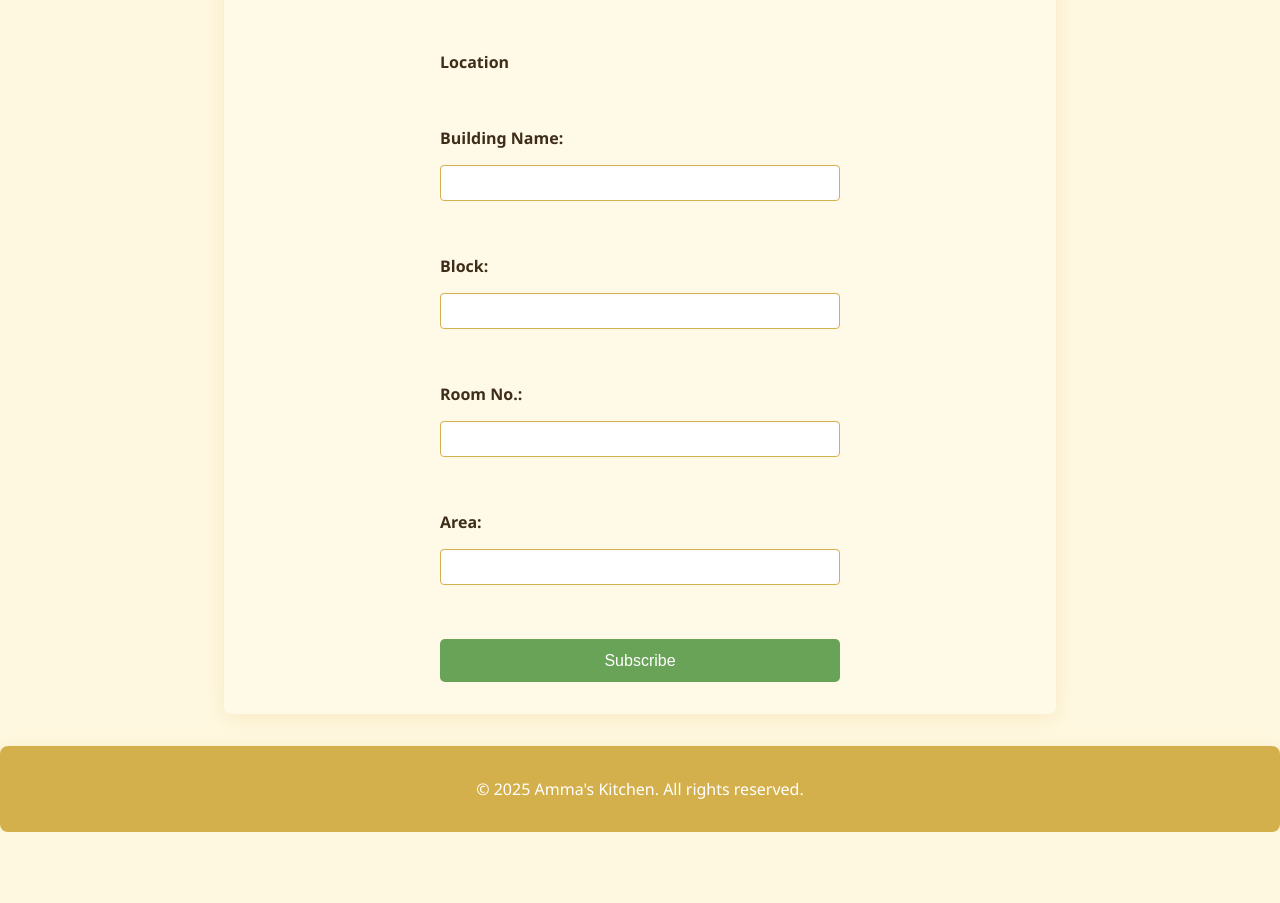
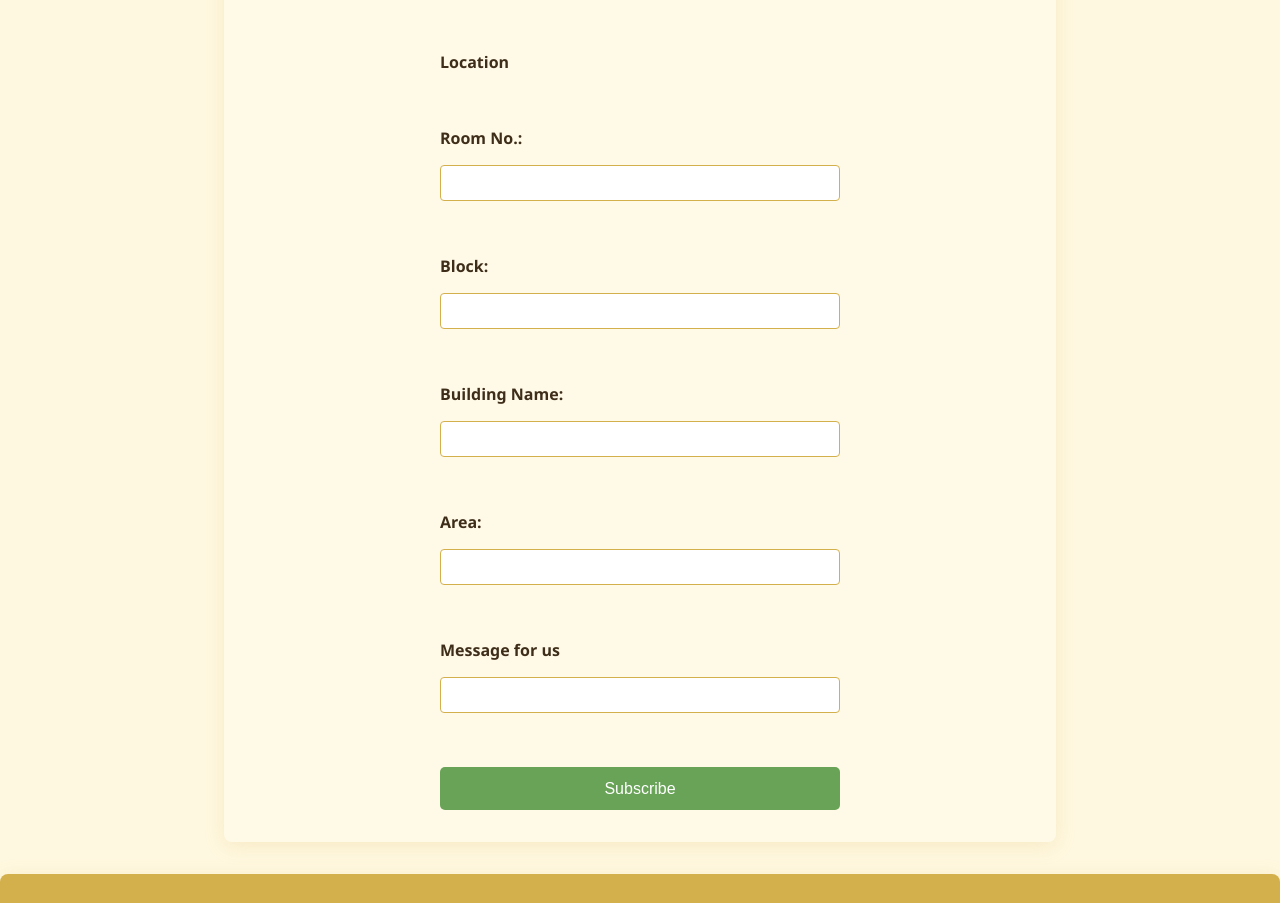
Before and after one commit to Projectak09/Subscription-Form, a plain HTML site: page signup.html in a window 1280 px wide. Shown: the part 561-1464 px from the top of the page. Before the commit the page ends 1393 px from the top, so only its background shows below. Drawn offline with Linux system fonts and the light colour scheme.

Commit message:
Update signup.html

```diff
--- a/signup.html
+++ b/signup.html
@@ -31,17 +31,20 @@
       <br/>
       <label for="Location">Location</label>
       <br/>
-      <label for="Building Name">Building Name:</label>
-      <input type="text" id="Building Name" name="Building Name" required />
+      <label for="Room No.">Room No.:</label>
+      <input type="text" id="Room No." name="Room No." required />
       <br/>
       <label for="Block">Block:</label>
       <input type="text" id="Block" name="Block" required />
       <br/>
-      <label for="Room No.">Room No.:</label>
-      <input type="text" id="Room No." name="Room No." required />
+      <label for="Building Name">Building Name:</label>
+      <input type="text" id="Building Name" name="Building Name" required />
       <br/>
       <label for="Area">Area:</label>
       <input type="text" id="Area" name="Area" required />
+      <br/>
+      <label for="Message">Message for us</label>
+      <input type="Message" id="Message" name="Message" required />
       <br/>
       <button type="submit">Subscribe</button>
     </form>
```
